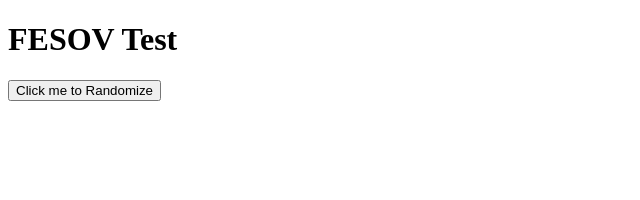
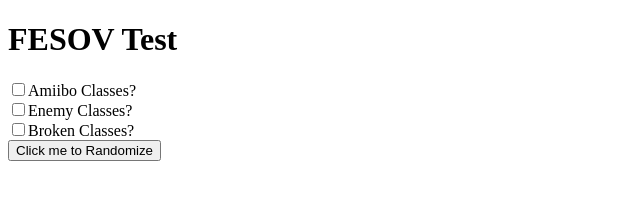
Before and after one commit to evinjaff/FESOV-randomizer, a plain HTML site: page index.html in a window 1280 px wide. Both pictures are taken after a click on the button "Click me to Randomize". Shown: the whole page, without its empty margins (0-640 px from the left). Drawn offline with Linux system fonts and the light colour scheme.

Commit message:
Added buttons (Sorry for all the spaghetti code)

```diff
--- a/config.js
+++ b/config.js
@@ -1,7 +1,7 @@
   function randomize(){
 
 
-    chooseclass(1);
+    chooseclass(1, yesAmiibo(), yesEnemy(), yesBroken());
 
     //document.write(chooseclass(1))
 
@@ -18,12 +18,18 @@
     eligiblePokemon = removeMegas(eligiblePokemon);
 }
 */
+function yesAmiibo() {return document.getElementById("amiibo").checked;}
+function yesEnemy() {return document.getElementById("enemy").checked;}
+function yesBroken() {return document.getElementById("busted").checked;}
 
-  function chooseclass(level){
+  function chooseclass(level, yesamiibo, yesenemy, yesbroken){
         //Class data
 
-        var is = false;
-        var isAmiibo = true;
+        var isBroken = yesBroken;
+        var isEnemy = yesenemy;
+        var isAmiibo = yesamiibo;
+
+        console.log("isEnemy:" + yesenemy);
 
         //Amiibo
         var amiibo = ["Lord (Marth)", "Lord (Corrin)", "Lord(Roy)", "Lord(Lucina)", "", "Hero (Ike)", "Tactitian (Robin)"];
@@ -55,7 +61,7 @@
 
 
         //Broken Classes -- Only use if you want a fucked playthrough
-        var brokenclasses = ["Fell Dragon", "God", ""];
+        var broken = ["Fell Dragon", "God"];
 
         var classledger = [];
 
@@ -70,11 +76,14 @@
           classledger = levelthree;
         }
 
-        if(isAmiibo == true){
-          for (i = 0; i < amiibo.length; i++){
-            classledger.push(amiibo[i]);
-          }
-        }
+        if(isAmiibo == true){for (i = 0; i < amiibo.length; i++){classledger.push(amiibo[i]);}}
+
+
+        if(isEnemy == true){for (i = 0; i < enemyflex.length; i++){classledger.push(enemyflex[i]);}}
+
+
+        if(isBroken == true){for (i = 0; i < broken.length; i++){classledger.push(broken[i]);}}
+
         console.log(classledger);
 
         return classledger[randint(classledger.length)];
--- a/index.html
+++ b/index.html
@@ -9,6 +9,13 @@
 
 <script src="jquery.csv.js"></script>
 
+<input type="checkbox" id="amiibo">Amiibo Classes?</input>
+<br>
+<input type="checkbox" id="enemy">Enemy Classes?</input>
+<br>
+<input type="checkbox" id="busted">Broken Classes?</input>
+<br>
+
 <button type="button" onclick="randomize()">Click me to Randomize</button>
 
 
```
